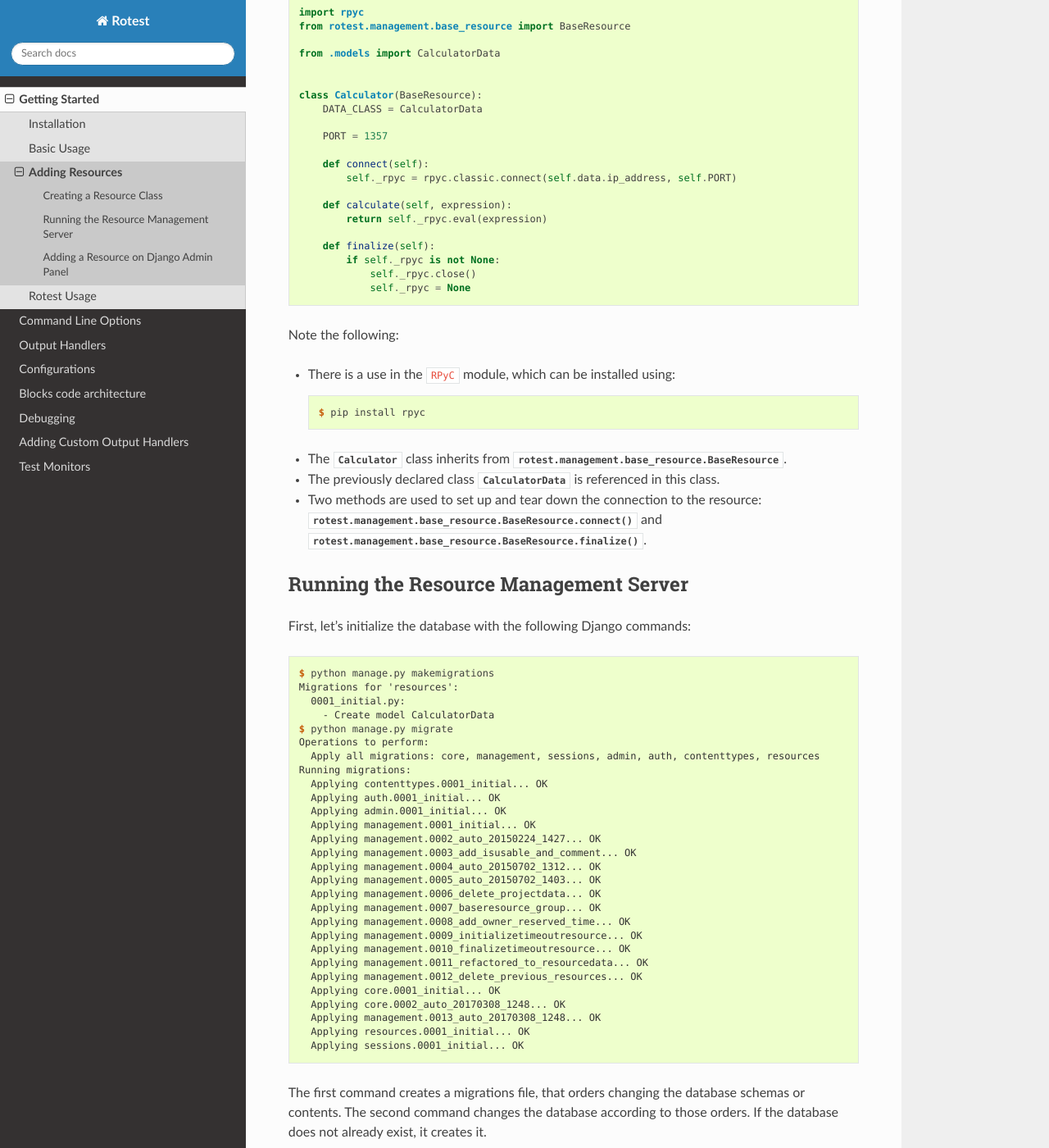
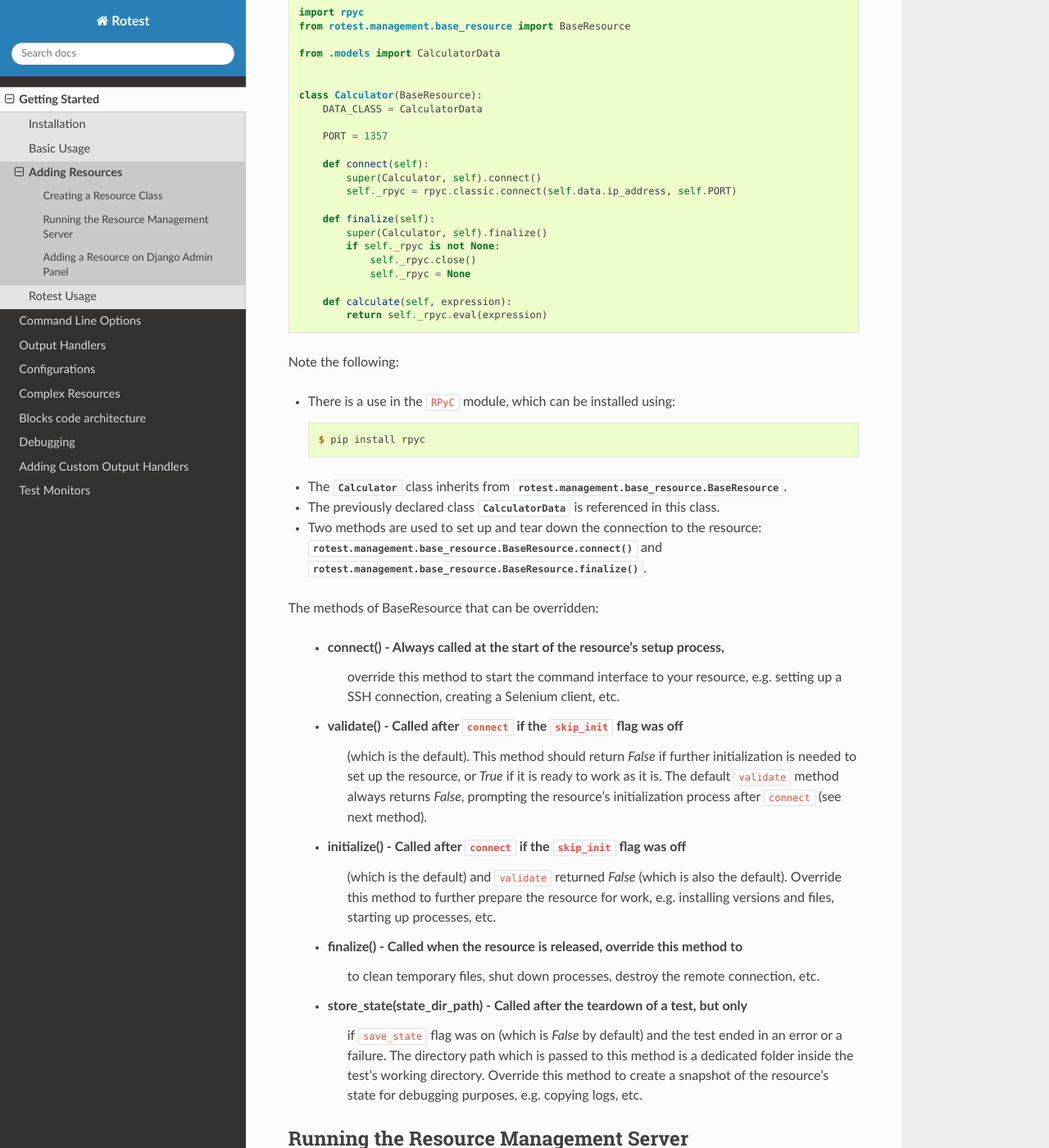
Before and after one commit to gregoil/rotest, a Sphinx documentation site: the page built from docs/intro/using_resources.rst, in a window 1280 px wide and 1400 px high, scrolled down 1818 px. Shown: the whole window at 82% size. Built offline with Sphinx 7.4.7 and the Read the Docs theme 2.0.0, drawn with Linux system fonts in a browser that asks for light colours; some of the changed text lies outside the part shown.

Commit message:
updated docs

```diff
--- a/docs/index.rst
+++ b/docs/index.rst
@@ -20,6 +20,7 @@ Advanced
 .. toctree::
     :maxdepth: 2
 
+    advanced/complex_resources
     advanced/blocks
     advanced/debugging
     advanced/custom_output_handlers
--- a/docs/intro/using_resources.rst
+++ b/docs/intro/using_resources.rst
@@ -105,15 +105,17 @@ calculation action. Edit the file :file:`resources/calculator.py`:
         PORT = 1357
 
         def connect(self):
+            super(Calculator, self).connect()
             self._rpyc = rpyc.classic.connect(self.data.ip_address, self.PORT)
+
+        def finalize(self):
+            super(Calculator, self).finalize()
+            if self._rpyc is not None:
+                self._rpyc.close()
+                self._rpyc = None
 
         def calculate(self, expression):
             return self._rpyc.eval(expression)
-
-        def finalize(self):
-            if self._rpyc is not None:
-                self._rpyc.close()
-                self._rpyc = None
 
 Note the following:
 
@@ -132,6 +134,35 @@ Note the following:
 * Two methods are used to set up and tear down the connection to the resource:
   :meth:`rotest.management.base_resource.BaseResource.connect`
   and :meth:`rotest.management.base_resource.BaseResource.finalize`.
+
+The methods of BaseResource that can be overridden:
+
+ * connect() - Always called at the start of the resource's setup process,
+    override this method to start the command interface to your resource,
+    e.g. setting up a SSH connection, creating a Selenium client, etc.
+
+ * validate() - Called after ``connect`` if the ``skip_init`` flag was off
+    (which is the default). This method should return `False` if further
+    initialization is needed to set up the resource, or `True` if it is ready
+    to work as it is. The default ``validate`` method always returns `False`,
+    prompting the resource's initialization process after ``connect``
+    (see next method).
+
+ * initialize() - Called after ``connect`` if the ``skip_init`` flag was off
+    (which is the default) and ``validate`` returned `False` (which is also
+    the default). Override this method to further prepare the resource for work,
+    e.g. installing versions and files, starting up processes, etc.
+
+ * finalize() - Called when the resource is released, override this method to
+    to clean temporary files, shut down processes, destroy the remote connection,
+    etc.
+
+ * store_state(state_dir_path) - Called after the teardown of a test, but only
+    if ``save_state`` flag was on (which is `False` by default) and the test
+    ended in an error or a failure. The directory path which is passed to this
+    method is a dedicated folder inside the test's working directory.
+    Override this method to create a snapshot of the resource's state for
+    debugging purposes, e.g. copying logs, etc.
 
 Running the Resource Management Server
 ======================================
```
Also changed, not shown: other parts of docs/intro/using_resources.rst (+2 -2 lines), docs/advanced/complex_resources.rst (added, +171 -0 lines), docs/intro/more_on_testing.rst (+13 -3 lines).
